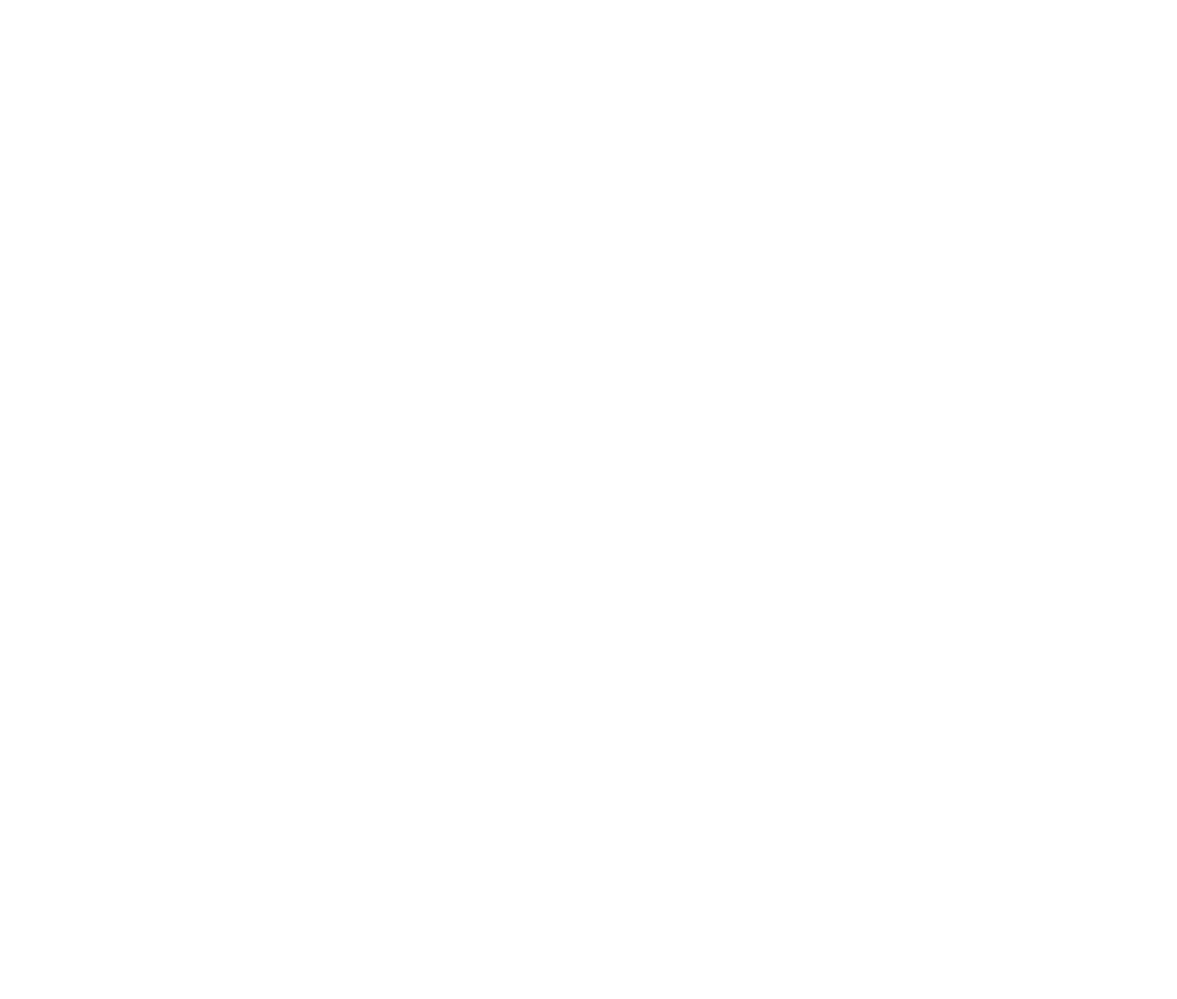
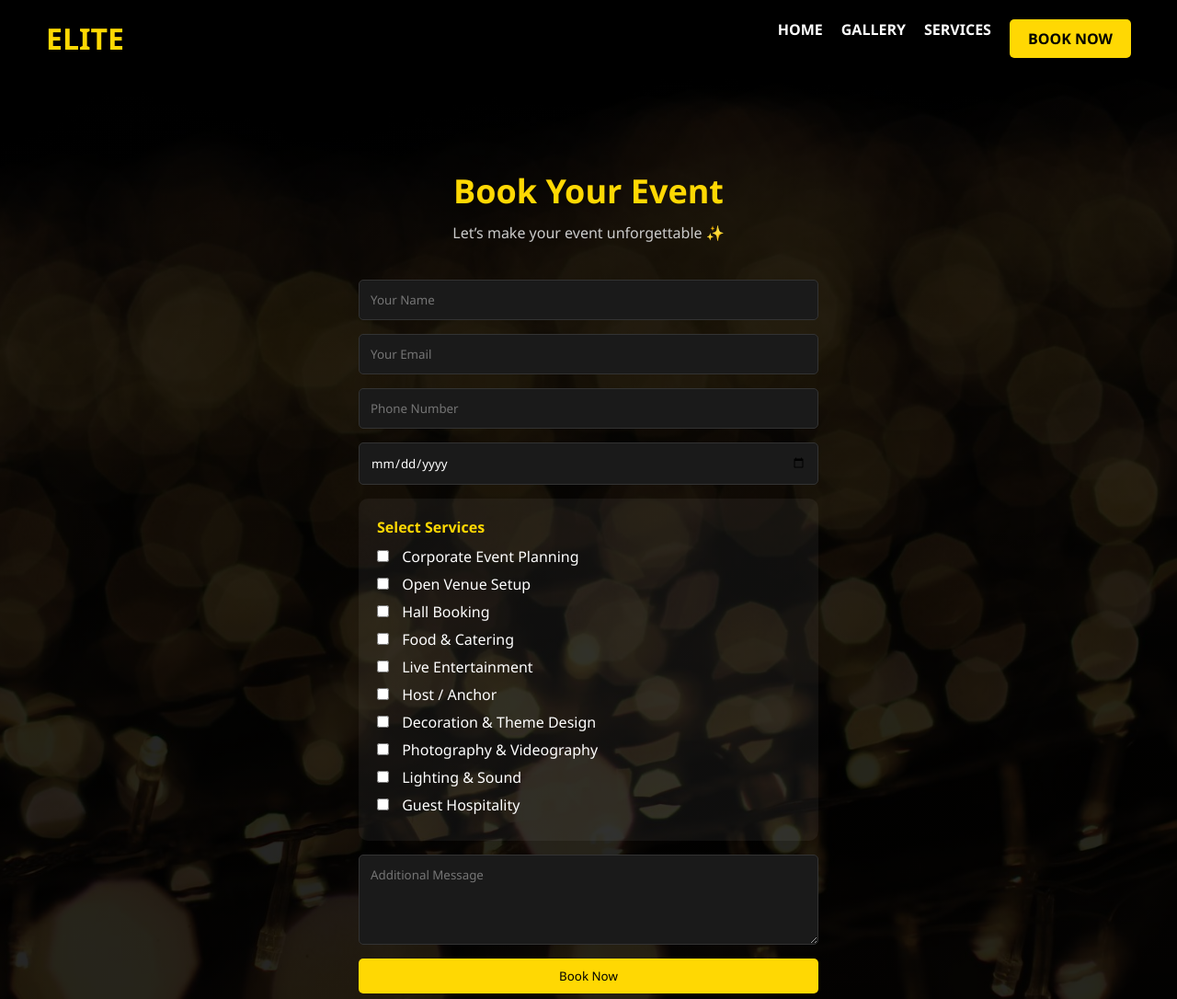
Before and after one commit to amrutamane-bit/elite_event_management, a plain HTML site: page book.html in a window 1280 px wide. Shown: the top 1086 px of the page at 92% size. Before the commit the page ends 800 px from the top, so only its background shows below. Drawn offline with Linux system fonts and the light colour scheme.

Commit message:
Day 2 - added hero section

```diff
--- /dev/null
+++ b/book.css
@@ -0,0 +1,153 @@
+*{
+margin:0;
+padding:0;
+box-sizing:border-box;
+font-family:Segoe UI;
+}
+
+/* BODY */
+body{
+background: linear-gradient(rgba(0,0,0,0.85), rgba(0,0,0,0.85)),
+            url("images/gallery-bg.jpg");
+background-size:cover;
+background-position:center;
+color:white;
+}
+
+/* HEADER */
+header{
+display:flex;
+justify-content:space-between;
+align-items:center;
+padding:20px 50px;
+background:rgba(0,0,0,0.6);
+}
+
+header h1{
+color:#ffd803;
+}
+
+nav{
+display:flex;
+}
+
+nav a{
+margin-left:20px;
+color:white;
+text-decoration:none;
+font-weight:bold;
+}
+
+nav a:hover{
+color:#ffd803;
+}
+
+.btn{
+padding:10px 20px;
+background:#ffd803;
+color:black;
+border-radius:5px;
+border:none;
+cursor:pointer;
+}
+
+/* CONTACT */
+.contact{
+padding:100px 20px;
+text-align:center;
+}
+
+.contact h2{
+font-size:36px;
+color:#ffd803;
+margin-bottom:10px;
+}
+
+.contact p{
+margin-bottom:40px;
+color:#ccc;
+}
+
+/* FORM */
+.contact-form{
+max-width:500px;
+margin:auto;
+display:flex;
+flex-direction:column;
+gap:15px;
+}
+
+.contact-form input,
+.contact-form textarea{
+padding:12px;
+border:1px solid #333;
+background:#1a1a1a;
+color:white;
+border-radius:5px;
+}
+
+.contact-form input:focus,
+.contact-form textarea:focus{
+outline:none;
+border:1px solid #ffd803;
+}
+
+/* SERVICES BOX */
+.services-box{
+background:rgba(255,255,255,0.05);
+padding:20px;
+border-radius:10px;
+text-align:left;
+}
+
+.services-box p{
+color:#ffd803;
+margin-bottom:10px;
+font-weight:bold;
+}
+
+.services-box label{
+display:block;
+margin-bottom:8px;
+cursor:pointer;
+}
+
+.services-box input{
+margin-right:10px;
+accent-color:#ffd803;
+}
+
+/* POPUP */
+.popup{
+display:none;
+position:fixed;
+top:0;
+left:0;
+width:100%;
+height:100%;
+background:rgba(0,0,0,0.7);
+justify-content:center;
+align-items:center;
+}
+
+.popup-content{
+background:#1a1a1a;
+padding:30px;
+border-radius:10px;
+text-align:center;
+border:2px solid #ffd803;
+}
+
+.popup-content h3{
+color:#ffd803;
+margin-bottom:10px;
+}
+
+.popup-content button{
+margin-top:15px;
+padding:10px 20px;
+background:#ffd803;
+border:none;
+border-radius:5px;
+cursor:pointer;
+}
--- a/book.html
+++ b/book.html
@@ -0,0 +1,106 @@
+<!DOCTYPE html>
+<html>
+<head>
+    <title>Book Now - ELITE</title>
+    <link rel="stylesheet" href="book.css">
+</head>
+
+<body>
+
+<header>
+    <h1>ELITE</h1>
+
+    <nav>
+        <a href="index.html">HOME</a>
+        <a href="gallery.html">GALLERY</a>
+        <a href="services.html">SERVICES</a>
+        <a href="book.html" class="btn">BOOK NOW</a>
+    </nav>
+</header>
+
+<section class="contact">
+    <h2>Book Your Event</h2>
+    <p>Let’s make your event unforgettable ✨</p>
+
+    <form class="contact-form" onsubmit="showPopup(event)">
+
+        <input type="text" name="name" placeholder="Your Name" required>
+
+<input type="email" name="email" placeholder="Your Email" required>
+
+<input type="tel" name="phone" placeholder="Phone Number"
+       pattern="[0-9]{10}" required>
+
+<input type="date" id="eventDate" name="date" required>
+        <!-- SERVICES -->
+        <div class="services-box">
+            <p>Select Services</p>
+
+            <label><input type="checkbox"name="services"> Corporate Event Planning</label>
+            <label><input type="checkbox"name="services"> Open Venue Setup</label>
+            <label><input type="checkbox"name="services"> Hall Booking</label>
+            <label><input type="checkbox"name="services"> Food & Catering</label>
+            <label><input type="checkbox"name="services"> Live Entertainment</label>
+            <label><input type="checkbox"name="services"> Host / Anchor</label>
+            <label><input type="checkbox"name="services"> Decoration & Theme Design</label>
+            <label><input type="checkbox"name="services"> Photography & Videography</label>
+            <label><input type="checkbox"name="services"> Lighting & Sound</label>
+            <label><input type="checkbox"name="services"> Guest Hospitality</label>
+        </div>
+
+        <textarea placeholder="Additional Message" rows="4"></textarea>
+
+        <button type="submit" class="btn">Book Now</button>
+
+    </form>
+</section>
+
+<!-- POPUP -->
+<div id="popup" class="popup">
+    <div class="popup-content">
+        <h3>Thank You!</h3>
+        <p>We will contact you through call and email.</p>
+        <button onclick="closePopup()">OK</button>
+    </div>
+</div>
+
+<<script>
+function showPopup(event){
+    event.preventDefault();
+
+    // get form values
+    const email = document.querySelector('input[name="email"]').value;
+    const services = document.querySelectorAll('input[name="services"]:checked');
+
+    // EMAIL VALIDATION
+    const emailPattern = /^[^ ]+@[^ ]+\.[a-z]{2,3}$/;
+
+    if(!email.match(emailPattern)){
+        alert("Please enter a valid email address");
+        return;
+    }
+
+    // SERVICES VALIDATION
+    if(services.length === 0){
+        alert("Please select at least one service");
+        return;
+    }
+
+    // ALL GOOD → SHOW POPUP
+    document.getElementById("popup").style.display = "flex";
+
+    // RESET FORM
+    document.querySelector(".contact-form").reset();
+}
+
+function closePopup(){
+    document.getElementById("popup").style.display = "none";
+}
+
+// FUTURE DATE ONLY
+const today = new Date().toISOString().split("T")[0];
+document.getElementById("eventDate").setAttribute("min", today);
+</script>
+
+</body>
+</html>
--- a/service.css
+++ b/service.css
@@ -12,7 +12,7 @@ background-size:cover;
 background-position:center;
 color:white;
  background: linear-gradient(rgba(0,0,0,0.85), rgba(0,0,0,0.85)),
-                url("images/home.jpg");
+                url("images/service_bg.jpg");
 background-size: cover;
 background-position: center;
 background-attachment: fixed;   /* ⭐ KEY LINE */
```
Also changed, not shown: images/service_bg.jpg (added).
